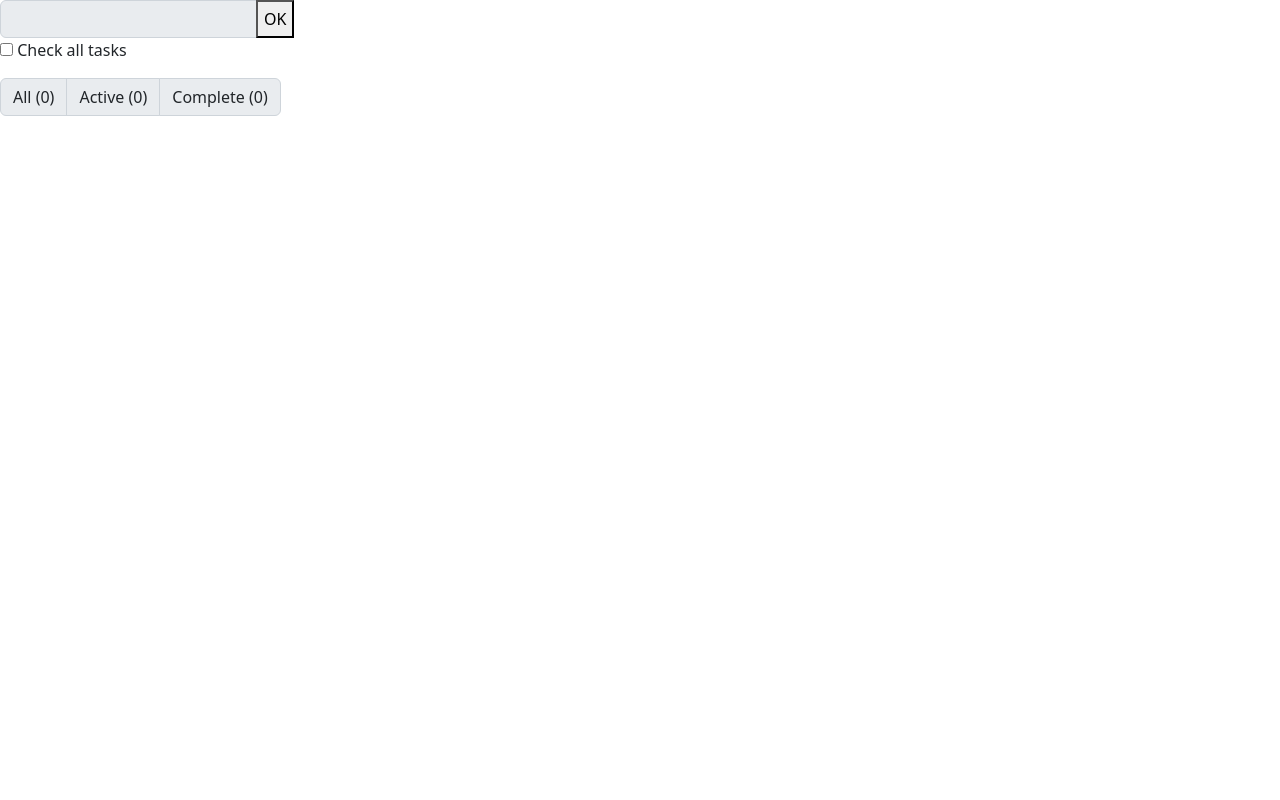
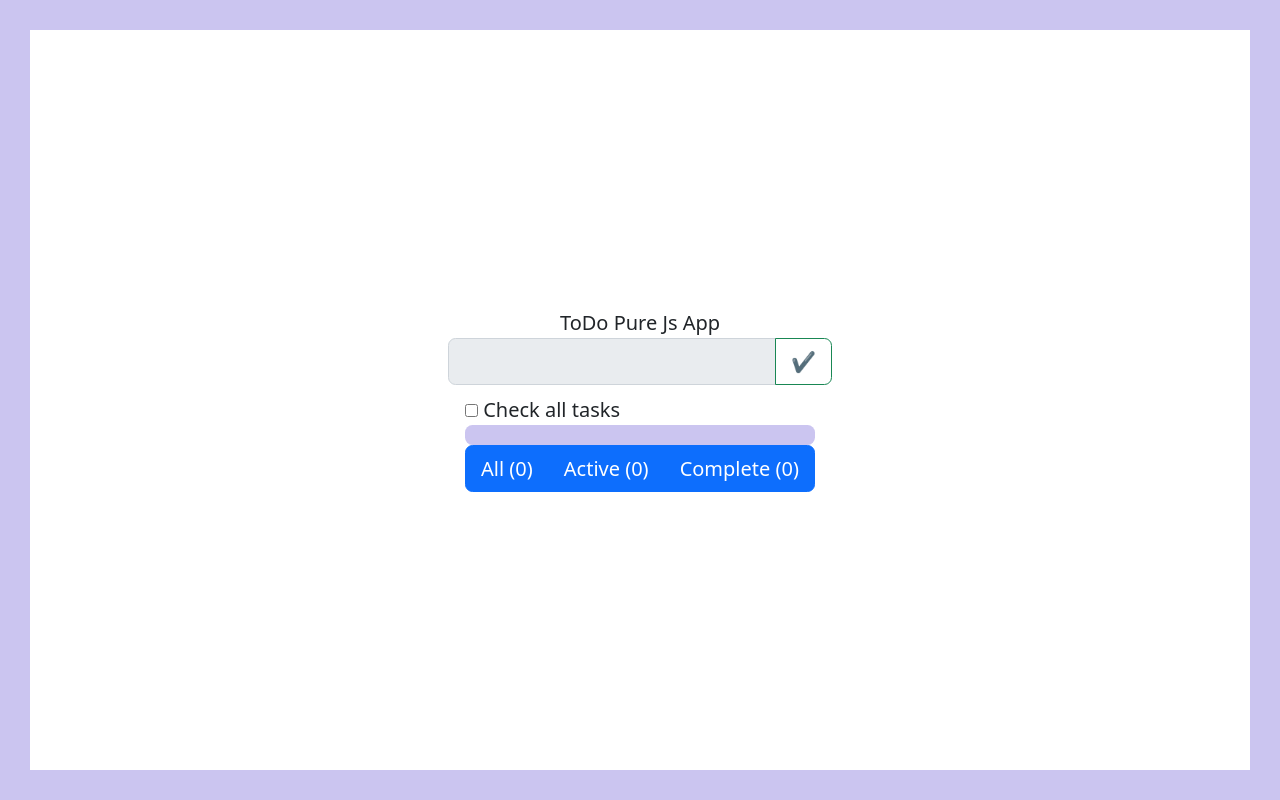
Before and after one commit to DaMexx/todo_js_d, a website: page index.html in a window 1280 px wide. Drawn offline with nearby package versions, Linux system fonts and the light colour scheme.

Commit message:
complete app

```diff
--- a/index.html
+++ b/index.html
@@ -13,36 +13,34 @@
 
 <body>
 
+  <head>ToDo Pure Js App</head>
   <div class="input-group" class="input">
-
     <input class="input-group-text" id="task-input" type="text">
-    <button id="add-task-button">OK</button>
-
+    <button class="btn btn-outline-success" id="add-task-button">✔</button>
   </div>
 
   <div class="added-tasks">
 
     <div id="field-for-check-all-tasks">
       <input id="check-all-tasks" type=checkbox>
-      <span>Check all tasks</span>
+      <span class="form-label">Check all tasks</span>
     </div>
 
-    <ul id="task-list"></ul>
-    <div id="pagination-buttons"></div>
+    <div class="task-container">
+      <ul class="list-group" id ="task-list"></ul>
+    </div>
+    <div class="pagination" id="pagination-buttons"></div>
 
-    <div class="input-group" id="tabulation">
-      <div class="input-group-text" id="all-task-counter">All (0)</div>
-      <div class="input-group-text" id="active-task-counter">Active (0)</div>
-      <div class="input-group-text" id="complete-task-counter">Complete (0)</div>
+    <div class="btn-group" id="tabulation">
+      <button class="btn btn-primary" id="all-task-counter">All (0)</button>
+      <button class="btn btn-primary" id="active-task-counter">Active (0)</button>
+      <button class="btn btn-primary" id="complete-task-counter">Complete (0)</button>
     </div>
     <div class="input-group" id="for-delete-complete-tasks-button"></div>
-    <!-- <div class="input-group input-group-lg">
-      <div></div>
-      <span class="input-group-text" id="inputGroup-sizing-lg">Large</span>
-      <input type="text" class="form-control" aria-label="Sizing example input" aria-describedby="inputGroup-sizing-lg">
-    </div> -->
   </div>
-
+  <script src="https://cdn.jsdelivr.net/npm/bootstrap@5.2.0-beta1/dist/js/bootstrap.bundle.min.js"
+    integrity="sha384-pprn3073KE6tl6bjs2QrFaJGz5/SUsLqktiwsUTF55Jfv3qYSDhgCecCxMW52nD2"
+    crossorigin="anonymous"></script>
   <script src="https://cdn.jsdelivr.net/lodash/4.10.0/lodash.js"></script>
   <script src="./script.js"></script>
 </body>
--- a/script.js
+++ b/script.js
@@ -1,9 +1,9 @@
-// document.addEventListener('DOMContentLoaded', () => {
+document.addEventListener('DOMContentLoaded', () => {
   const { _ } = window;
   const mainInput = document.getElementById('task-input');
   const addButton = document.getElementById('add-task-button');
   const taskListMain = document.getElementById('task-list');
-// const checkField = document.getElementById('field-for-check-all-tasks');
+
   const checkBoxAll = document.getElementById('check-all-tasks');
   const allTask = document.getElementById('all-task-counter');
   const activeTasks = document.getElementById('active-task-counter');
@@ -64,18 +64,14 @@ const render = () => {
     let tasks = '';
 
     currentTasks.forEach((item) => {
-    tasks += `<li class="input-group mb-3" id=${item.id}>
-    <input class="form-check-input mt-2" type=checkbox ${item.status ? 'checked' : ''}>
-    <span class="input-group-text text-wrap">${_.escape(item.content)}</span>
-    <button class="btn btn-outline-secondary">X</button>
+      tasks += `<li class="list-group-item" id=${item.id}>
+    <input class="form-check-input mt-2" aria-label="..." id="addon-wrapping" type=checkbox ${item.status ? 'checked' : ''}>
+    <span>${_.escape(item.content)}</span>
+    <button class="btn btn-primary">X</button>
     </li>`;
     });
 
     taskListMain.innerHTML = tasks;
-
-  // if (taskListMain.innerHTML === '') {
-  //   taskListMain.innerHTML = 'Add some tasks, my friend!';
-  // }
 
     checkBoxAll.checked = !!tasksArray.length && tasksArray.every((item) => item.status);
 
@@ -83,6 +79,7 @@ const render = () => {
 
     for (let i = 1; i <= +currentPageList; i += 1) {
       const button = document.createElement('BUTTON');
+      button.classList.add('btn');
       button.innerHTML = i;
       pageSwitch.append(button);
     }
@@ -205,7 +202,7 @@ const showActiveTasks = (e) => {
     if (e.target.classList.contains('red') && mainInput.innerHTML !== '') {
       return;
     }
-  allTask.classList.remove('red');
+    // allTask.classList.remove('red');
     completeTasks.classList.remove('red');
     e.target.classList.add('red');
     currentPage = 1;
@@ -216,7 +213,7 @@ const showDoneTasks = (e) => {
     if (e.target.classList.contains('red') && mainInput.innerHTML !== '') {
       return;
     }
-  allTask.classList.remove('red');
+    // allTask.classList.remove('red');
     activeTasks.classList.remove('red');
     e.target.classList.add('red');
     currentPage = 1;
@@ -252,4 +249,4 @@ taskListMain.addEventListener('click', checkTaskList);
   taskListMain.addEventListener('dblclick', editTask);
   addButton.addEventListener('click', addNewTaskInArray);
   mainInput.addEventListener('keydown', enterEvent);
-// });
+});
--- a/style.css
+++ b/style.css
@@ -1,3 +1,77 @@
+* {
+    padding: 0;
+    margin: 0;
+    outline: none;
+    font-family: inherit;
+    list-style: none;
+}
+
+html {
+    font-family: 'Times New Roman', Times, serif;
+    font-weight: 500;
+    font-size: 20px;
+    color: white;
+    /* background-color: black; */
+}
+
+html,
+
+body {
+    display: flex;
+    justify-content: center;
+    align-items: center;
+    flex-direction: column;
+    padding: 30px;
+    height: 1px;
+    min-height: 100%;
+    min-width: 100%;
+    background-color: #cbc5f0;
+}
+
+header {
+    padding-bottom: 50px;
+}
+
+.added-tasks {
+    width: max-content;
+    margin: 10px auto 0;
+}
+
+/* button {
+    border: 1px black dotted;
+} */
+
+.input-group {
+    margin: 0;
+    justify-content: center;
+    /* margin-top: 50px; */
+}
+
+.task-container {
+    padding: 10px 0;
+    width: 100%;
+    max-width: 800px;
+    background-color: #cbc5f0;
+    border-radius: 0.375rem;
+}
+
+.task-container span {
+    word-wrap: break-word;
+}
+
+.pagination button {
+    border: 1px solid #cbc5f0;
+}
+
+.btn-group {
+    justify-content: center;
+}
+
+#field-for-check-all-tasks {
+    display: block;
+    margin-left: auto;
+    margin-right: auto;
+}
 
 /* #add-task-button{
     background-color: #a5a5a5;
@@ -55,14 +129,21 @@ ul {
 } */
 
 .red {
-    color: red;
+
+    background-color: blueviolet;
 }
 
 /* input:focus {
     background-color: rgb(252, 244, 215);
 } */
 
-#task_list {}
+.task-list-container {
+    display: flex;
+    flex-direction: column;
+    align-items: center;
+
+
+}
 
 /* .list-button {
     width: 1.3em;
```
Lines whose indentation alone changed are shown as unchanged.
